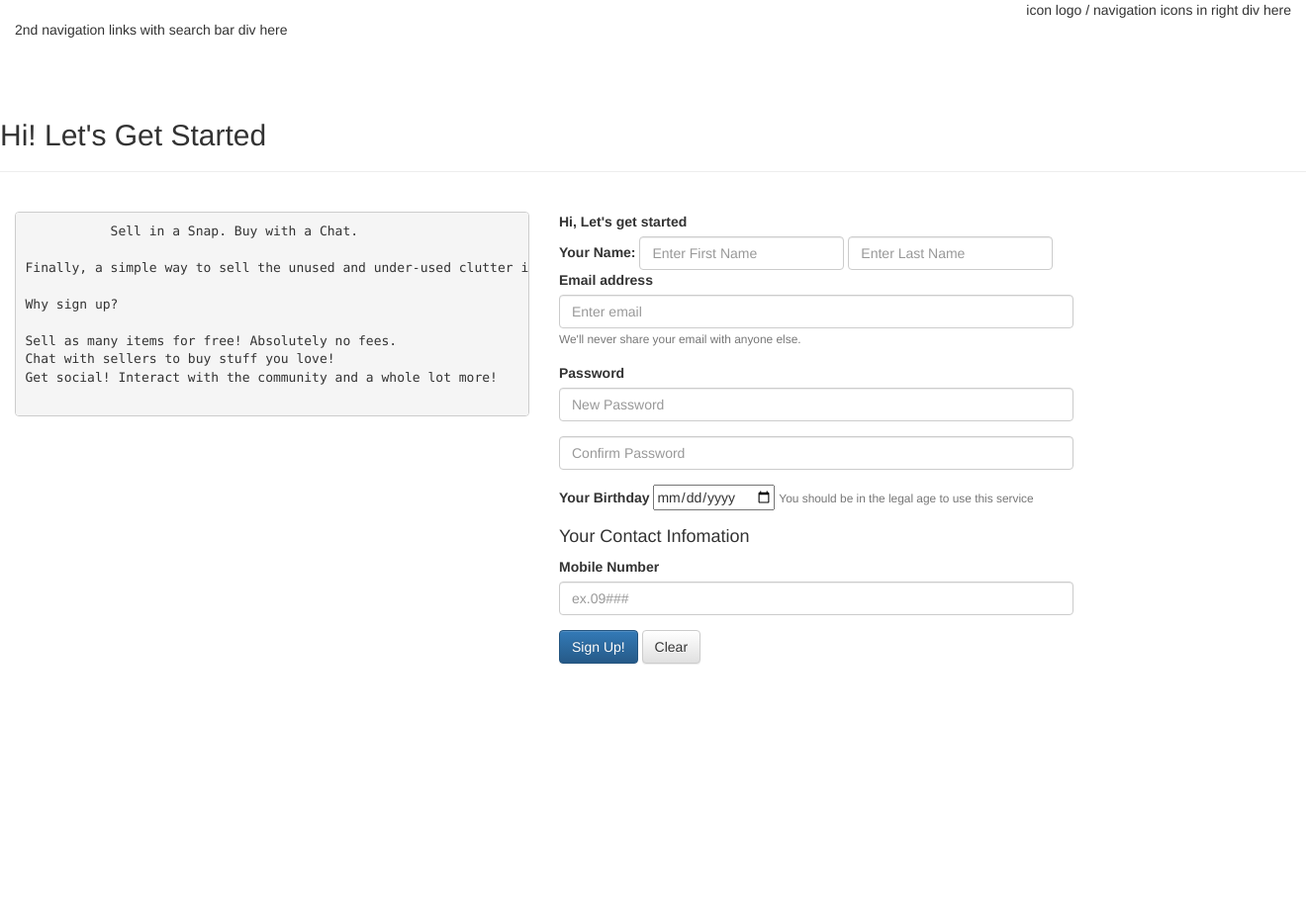
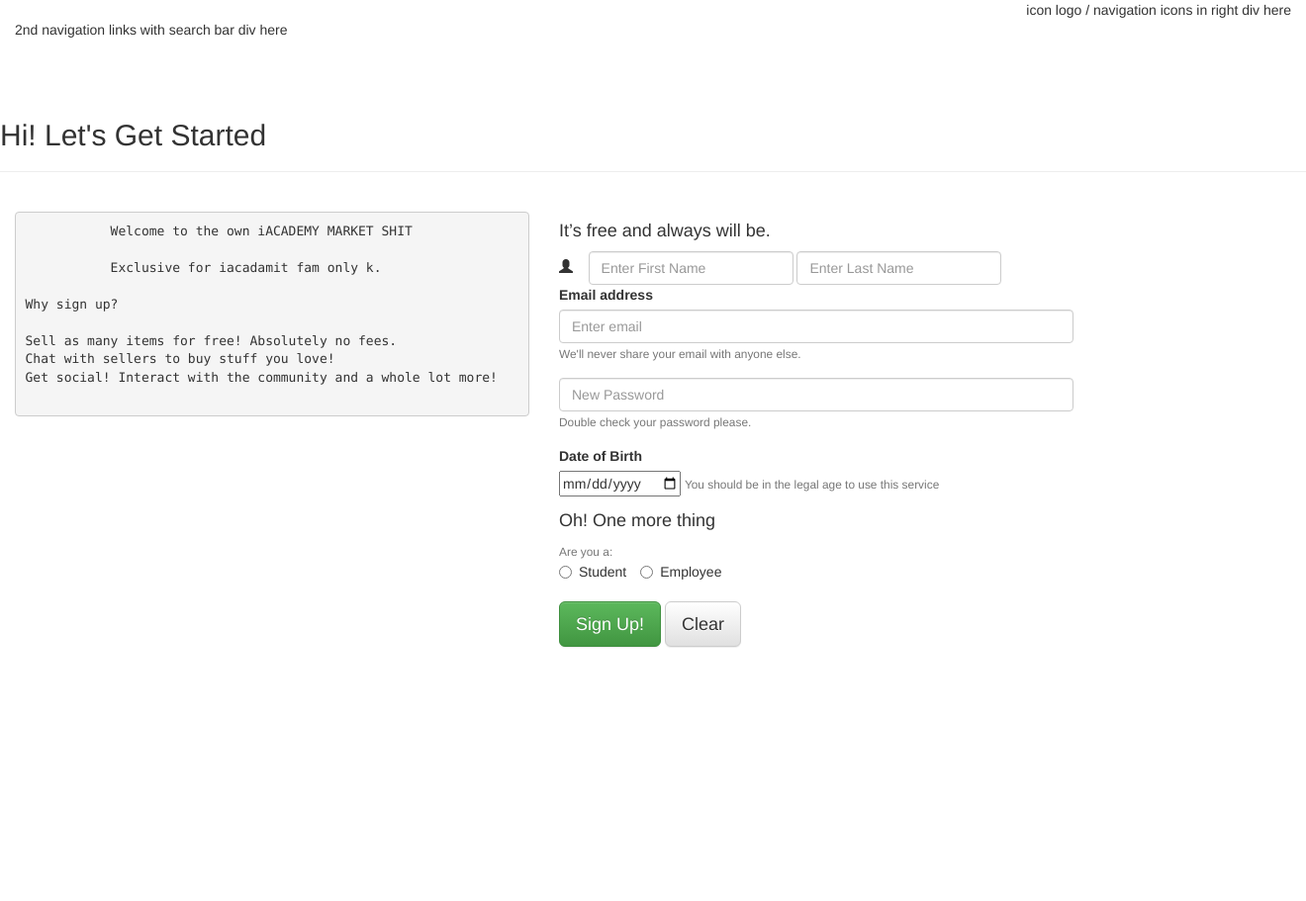
Before and after one commit to joannedaroya/THESIS, a PHP site: page /signUp.php in a window 1320 px wide; the page is wider, and only the part inside the window is pictured. Shown: the top 911 px of that part at 99% size. Run offline with PHP 8.4, Linux system fonts and the light colour scheme.

Commit message:
Updated the Sign up Page
- hhmm change buttons size

```diff
--- a/signUp.php
+++ b/signUp.php
@@ -13,7 +13,6 @@
 <!-- Latest compiled and minified JavaScript -->
 <script src="https://maxcdn.bootstrapcdn.com/bootstrap/3.3.7/js/bootstrap.min.js" integrity="sha384-Tc5IQib027qvyjSMfHjOMaLkfuWVxZxUPnCJA7l2mCWNIpG9mGCD8wGNIcPD7Txa" crossorigin="anonymous"></script>
 
-<link rel="stylesheet" href="css/signUp.css"/>
 
 </head>
 <body>
@@ -38,9 +37,9 @@
          <div class="col-md-5 col-xs-0">
 
          <pre>
-           Sell in a Snap. Buy with a Chat.
+           Welcome to the own iACADEMY MARKET SHIT
 
-Finally, a simple way to sell the unused and under-used clutter in your life! Selling is Snap-List-Sell simple, and buy what you want by chatting with sellers right from the app.
+           Exclusive for iacadamit fam only k.
 
 Why sign up?
 
@@ -52,11 +51,10 @@ Get social! Interact with the community and a whole lot more!
          </div>
          <div class="col-md-5 col-xs-12">
 
+           <h4> It’s free and always will be.</h4>
            <form class="form-inline">
-             <label for="inputname">Hi, Let's get started</label> <br>
-
          <div class="form-group">
-           <label for="email">Your Name:   </label>
+           <span class="form-group-addon"><i class="glyphicon glyphicon-user"></i></span> &nbsp&nbsp
            <input type="text"  class="form-control"  placeholder="Enter First Name" name="firstname">
          </div>
          <div class="form-group">
@@ -70,40 +68,29 @@ Get social! Interact with the community and a whole lot more!
           <small id="emailHelp" class="form-text text-muted">We'll never share your email with anyone else.</small>
        </div>
        <div class="form-group">
-       <label for="inputPassword">Password</label>
          <input type="password" class="form-control"  name="pw" placeholder="New Password" required>
+         <small id="passHelp" class="form-text text-muted">Double check your password please.</small>
        </div>
 
        <div class="form-group">
-    <input type="password" class="form-control"  name="pw1" placeholder="Confirm Password" required>
+       <label for="bday">Date of Birth </label> <br>
+       <input type="date" name="bday" required>
+       <small id="ageHelp" class="form-text text-muted">You should be in the legal age to use this service  </small>
        </div>
 
 
- <div class="form-group">
-
- <label for="bday">Your Birthday</label>
- <input type="date" name="bday" required>
- <small id="ageHelp" class="form-text text-muted">You should be in the legal age to use this service  </small>
-
- </div>
-
-
- <h4> Your Contact Infomation </h4>
-
- <div class="form-group">
-      <label for="inputname">Mobile Number</label>
-      <input type="tel" class="form-control"  placeholder="ex.09###" name="tel">
-   </div>
-
-  <input type="hidden" name="type" value="customer">
-
+      <h4>Oh! One more thing </h4>
+      <small id="Help" class="form-text text-muted">Are you a:</small> <br>
+      <label class="radio-inline"><input type="radio" name="optradio">Student</label>
+      <label class="radio-inline"><input type="radio" name="optradio">Employee</label>
+      <br><br>
 
    <div class="form-group">
     <div>
-     <button class="btn btn-primary" name="submit" type="submit">
+     <button class="btn btn-success btn-lg" name="submit" type="submit">
       Sign Up!
      </button>
-     <button type="reset" class="btn btn-default">Clear</button>
+     <button type="reset" class="btn btn-default btn-lg">Clear</button>
     </div>
    </div>
 
```
Lines whose indentation alone changed are shown as unchanged.
